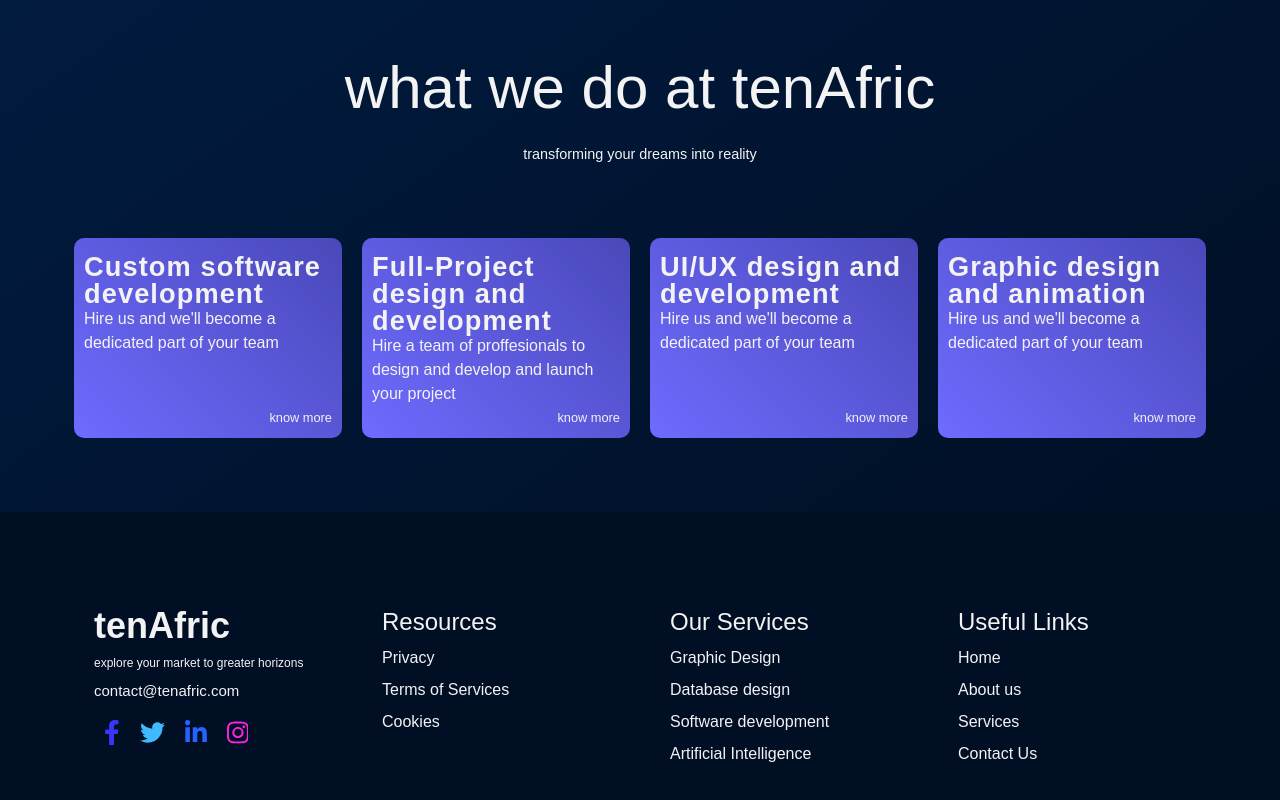
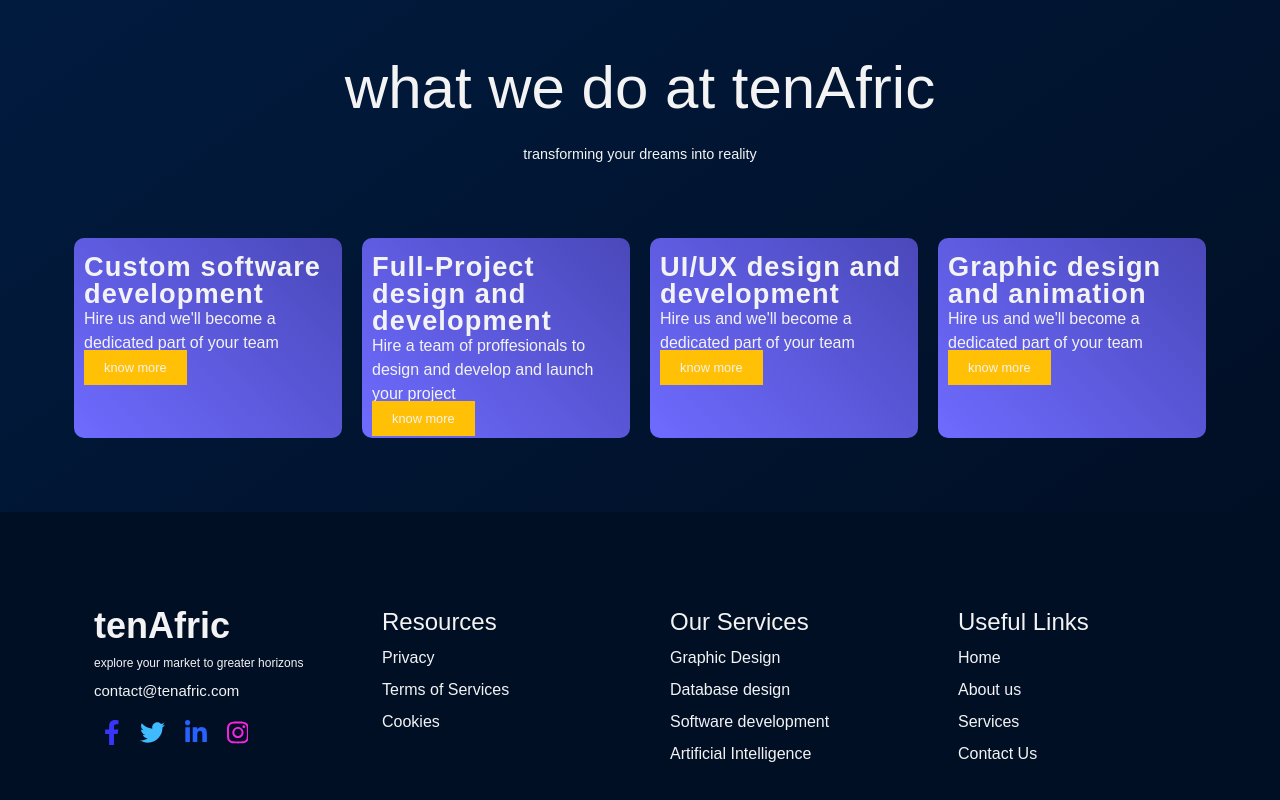
Before and after one commit to tenAfric/tenAfrik, a React (Create React App) app: page / in a window 1280 px wide. Shown: the part 806-1606 px from the top of the page. Built offline with nearby package versions, Linux system fonts and the light colour scheme.

Commit message:
volume wear station religious shoulder

```diff
--- a/src/styles/css/specialization.css
+++ b/src/styles/css/specialization.css
@@ -33,9 +33,11 @@
   letter-spacing: 1.1px;
   margin-top: 5px;
 }
+.specialization .specWrapper .specCards .specCrds p {
+  font-size: 1rem;
+}
 .specialization .specWrapper .specCards .specCrds .specKnowMore {
   font-size: 0.8rem;
-  position: absolute;
-  bottom: 10px;
-  right: 10px;
+  padding: 10px 20px;
+  background-color: #ffc005;
 }/*# sourceMappingURL=specialization.css.map */
--- a/src/styles/scss/specialization.scss
+++ b/src/styles/scss/specialization.scss
@@ -35,9 +35,8 @@ $bgDarkDark: #010f25;
                 }
                 .specKnowMore{
                     font-size: 0.8rem;
-                    position: absolute;
-                    bottom: 10px;
-                    right: 10px;
+                    padding: 10px 20px;
+                    background-color: #ffc005;
                 }
             }
         }
```
Also changed, not shown: 1 other file (tests, documents, lock files or other folders).
